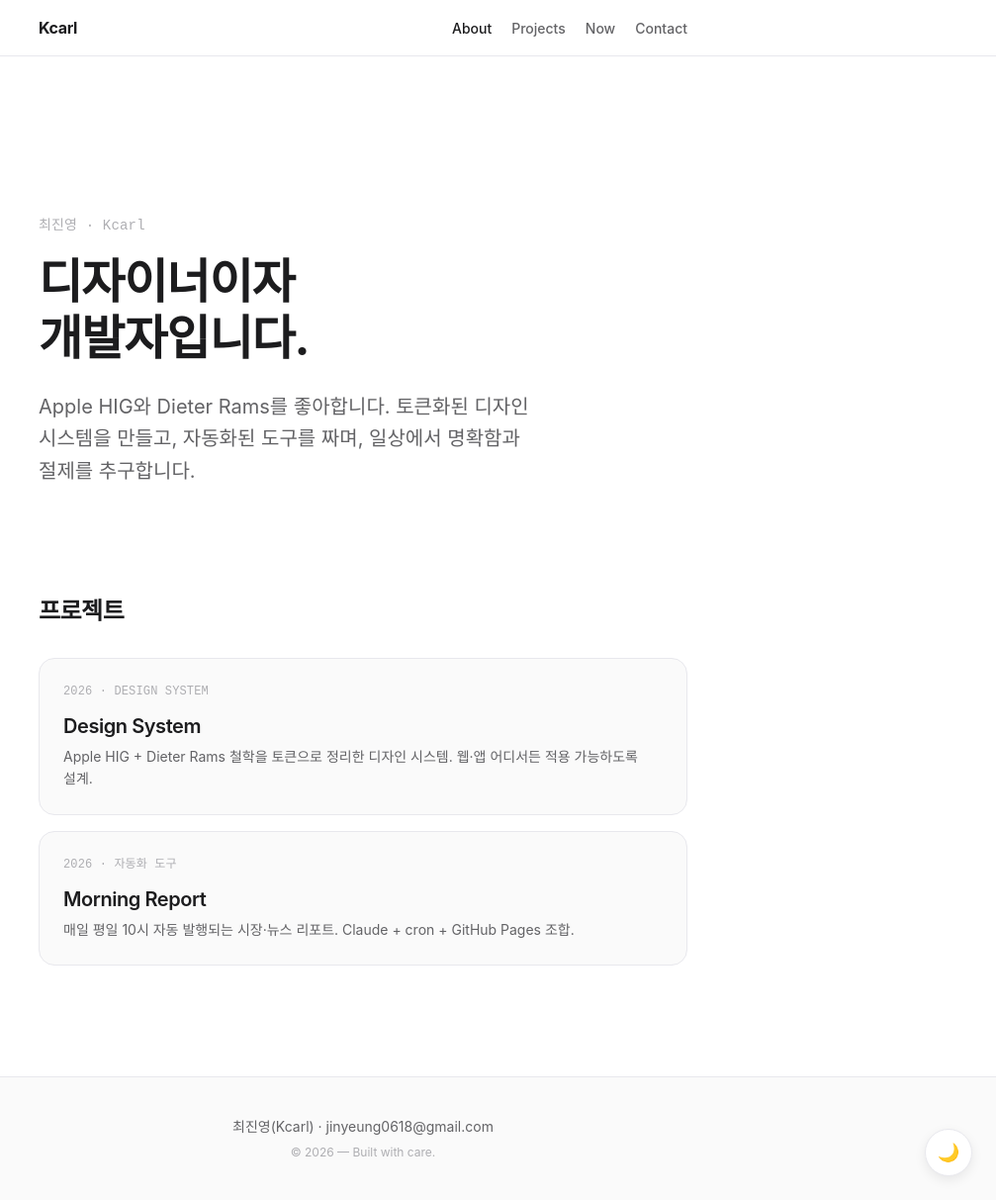
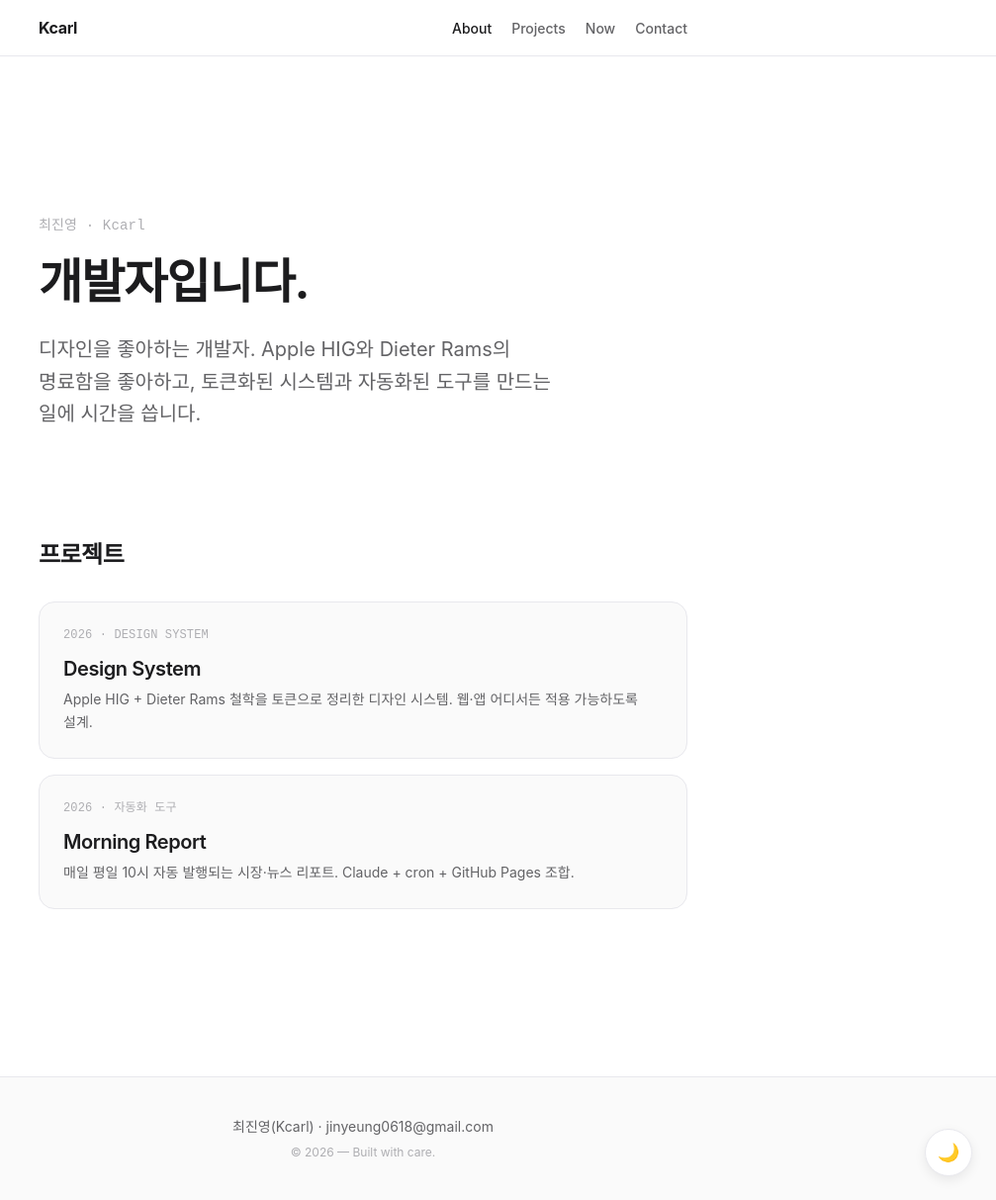
Before and after one commit to jinyeung0618/jinyeung0618.github.io, a Jekyll site: the page built from index.md, in a window 1280 px wide and 1213 px high. Shown: the whole window at 99% size, without its empty margins (273-1280 px from the left). Built offline with Jekyll 4.4.1, drawn with Linux system fonts in a browser that asks for light colours.

Commit message:
Refine identity: 개발자 (디자인을 좋아하는)

```diff
--- a/_config.yml
+++ b/_config.yml
@@ -1,5 +1,5 @@
 title: 최진영 · Kcarl
-description: 디자이너·개발자. 명확함, 절제, 일관성을 추구합니다.
+description: 디자인을 좋아하는 개발자. 명확함, 절제, 일관성을 추구합니다.
 author: 최진영(Kcarl)
 url: "https://jinyeung0618.github.io"
 
--- a/index.md
+++ b/index.md
@@ -1,14 +1,14 @@
 ---
 layout: default
 title: 최진영 · Kcarl
-description: 디자이너·개발자. 명확함, 절제, 일관성을 추구합니다.
+description: 디자인을 좋아하는 개발자. 명확함, 절제, 일관성을 추구합니다.
 ---
 
 <section class="hero">
   <p class="eyebrow">최진영 · Kcarl</p>
-  <h1>디자이너이자<br>개발자입니다.</h1>
+  <h1>개발자입니다.</h1>
   <p class="subtitle">
-    Apple HIG와 Dieter Rams를 좋아합니다. 토큰화된 디자인 시스템을 만들고, 자동화된 도구를 짜며, 일상에서 명확함과 절제를 추구합니다.
+    디자인을 좋아하는 개발자. Apple HIG와 Dieter Rams의 명료함을 좋아하고, 토큰화된 시스템과 자동화된 도구를 만드는 일에 시간을 씁니다.
   </p>
 </section>
 
```
Also changed, not shown: README.md.
